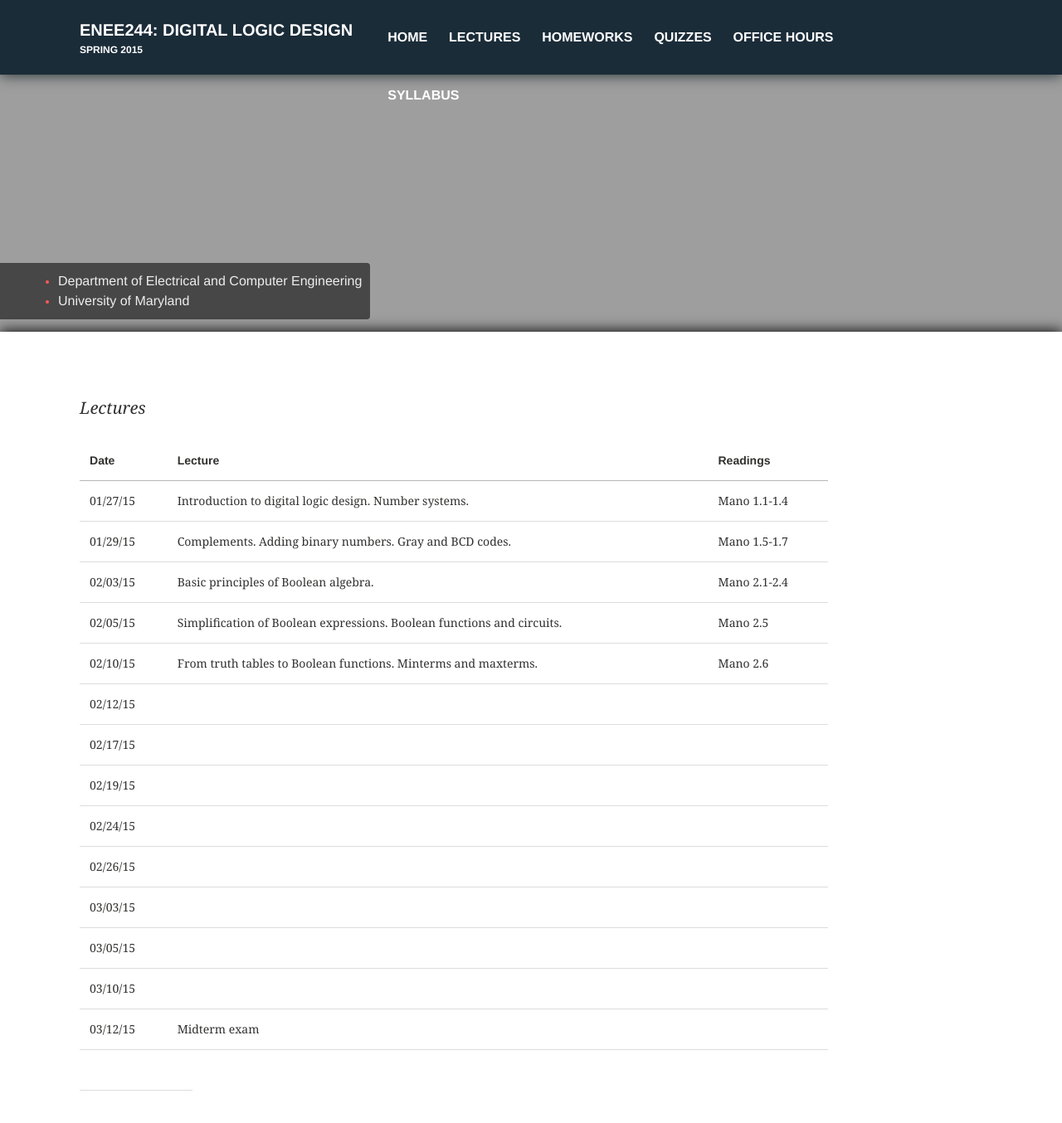
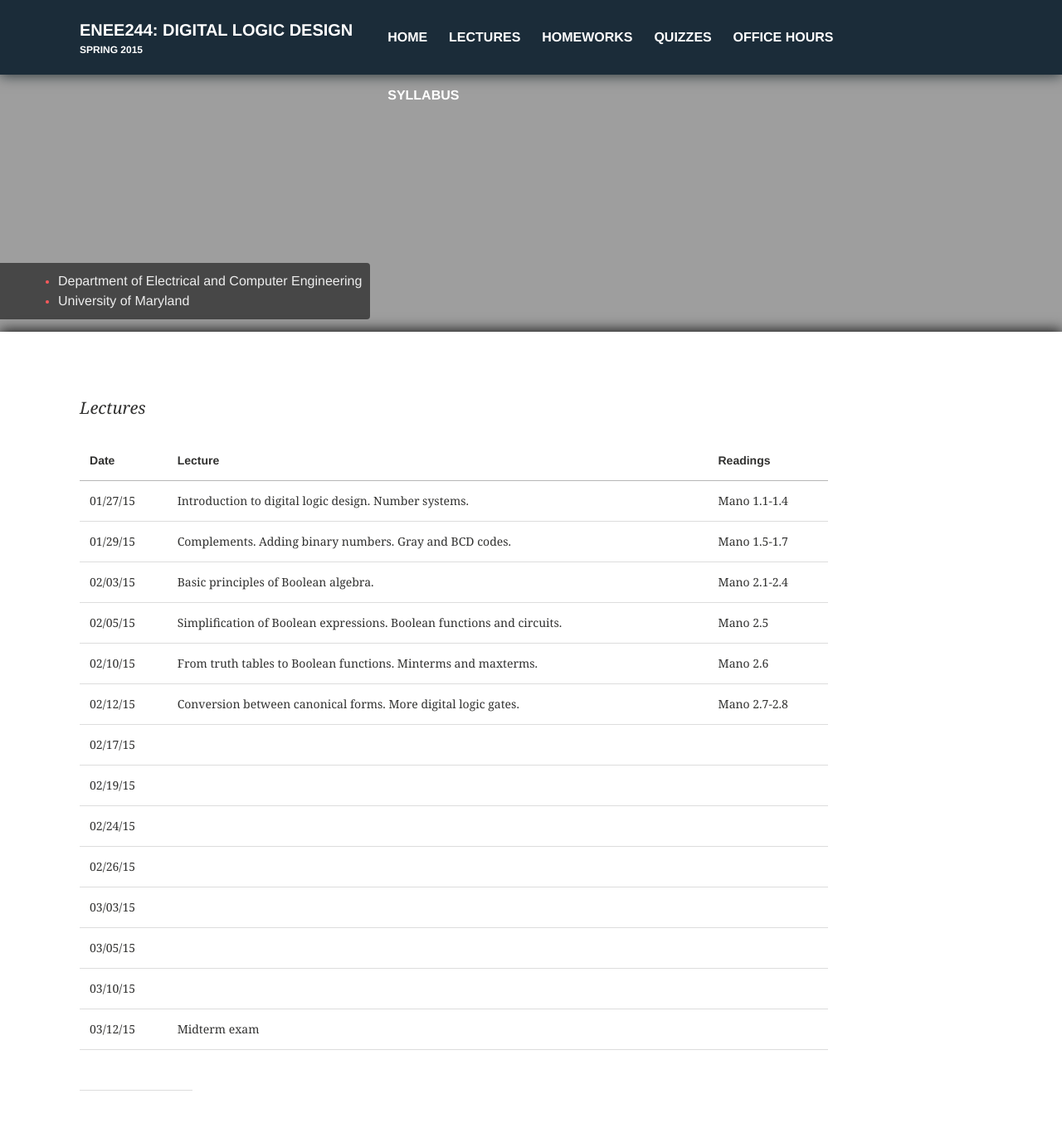
Before and after one commit to enee244/enee244.github.io, a Jekyll site: the page built from lectures/index.md, in a window 1280 px wide and 1382 px high. Shown: the top 1354 px of the window at 83% size. Built offline with Jekyll 4.4.1, drawn with Linux system fonts in a browser that asks for light colours.

Commit message:
Update index.md

```diff
--- a/lectures/index.md
+++ b/lectures/index.md
@@ -15,7 +15,7 @@ Date | Lecture | Readings
 02/03/15 | Basic principles of Boolean algebra. | Mano 2.1-2.4
 02/05/15 | Simplification of Boolean expressions. Boolean functions and circuits. | Mano 2.5
 02/10/15 | From truth tables to Boolean functions. Minterms and maxterms. | Mano 2.6
-02/12/15 ||
+02/12/15 | Conversion between canonical forms. More digital logic gates.| Mano 2.7-2.8
 02/17/15 ||
 02/19/15 ||
 02/24/15 ||
```
